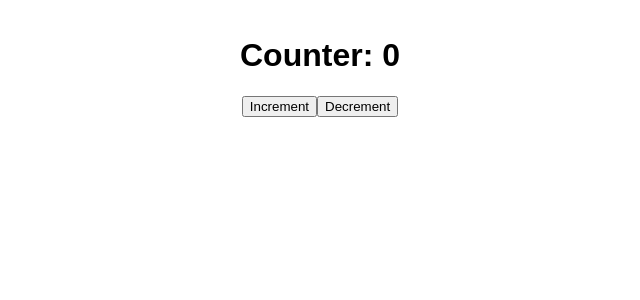
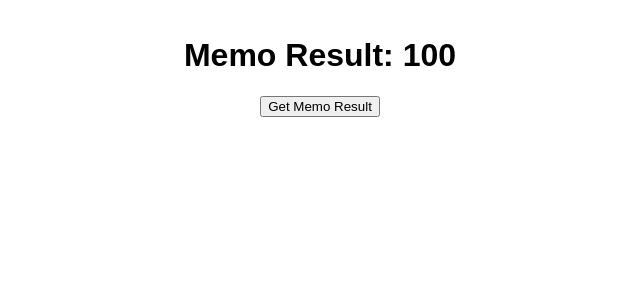
Before and after one commit to memoryStack/ReactHooks, a React (Create React App) app: page / in a window 1280 px wide. Shown: the top 300 px of the page, without its empty margins (320-960 px from the left). Built offline with nearby package versions, Linux system fonts and the light colour scheme.

Commit message:
useMemo hook example and it's theory

```diff
--- a/src/App.js
+++ b/src/App.js
@@ -1,34 +1,29 @@
-import React, { useReducer } from 'react'
+import React, { useMemo, useState } from 'react'
 
-const INITIAL_STATE = { count: 0 }
-
-const reducer = (state, action) => {
-  const { type } = action || {}
-  if (!type) throw new Error('Action type must be defined')
-  switch(type) {
-    case 'increment':
-      return { count: state.count + 1 }
-    case 'decrement':
-      return { count: state.count - 1 }
-    default:
-        throw new Error('Did you misspell an action type?')
-  }
+const expensiveCall = (limit) => {
+  console.log('@@@@@@ expensive call ran')
+  let dum = limit
+  while(dum--){}
+  return limit
 }
 
 const App = () => {
-  console.log('@@@@@@@@ render')
-  const [state, dispatch] = useReducer(reducer, INITIAL_STATE)
+
+  const [limit, setLimit] = useState(100)
+  const memoResult = useMemo(() => {
+      console.log('@@@@@@ memo callback ran')
+      return expensiveCall(limit)
+  }, [limit])
 
   return (
     <div className="App">
-      <h1>Counter: {state.count}</h1>
-      <button onClick={() => dispatch({ type: 'increment' })}>Increment</button>
-      <button onClick={() => dispatch({ type: 'decrement' })}>Decrement</button>
+      <h1>Memo Result: {memoResult}</h1>
+      <button onClick={() => setLimit(1000000000)}>Get Memo Result</button>
     </div>
   )
 }
 
-export default App;
+export default App
 
 // useState
 /**
@@ -98,3 +93,13 @@
  *          Per component some simple arrow functions are ok.
  *
  */
+
+// useMemo
+/**
+ * Use useMemo hook when wanting to memoize output returned from an "expensive compute" function. This compute function may perform heavy calculations on each function call.
+ * it's like DP memoisation. only diff is that next input must be same as previous one becoz it will hold the value from previous call only. if the next value changes then
+ * it will again compute the new value for new argument by calling the passed callback function and cache that.
+ * CHETAVNI: It is a known fact with memoization hooks that React invalidates cache for useMemo or useCallback too often.
+ *            Sometimes it can happen even when dependencies have not changed or when a change in prop or state was detected.
+ *
+ */
```
